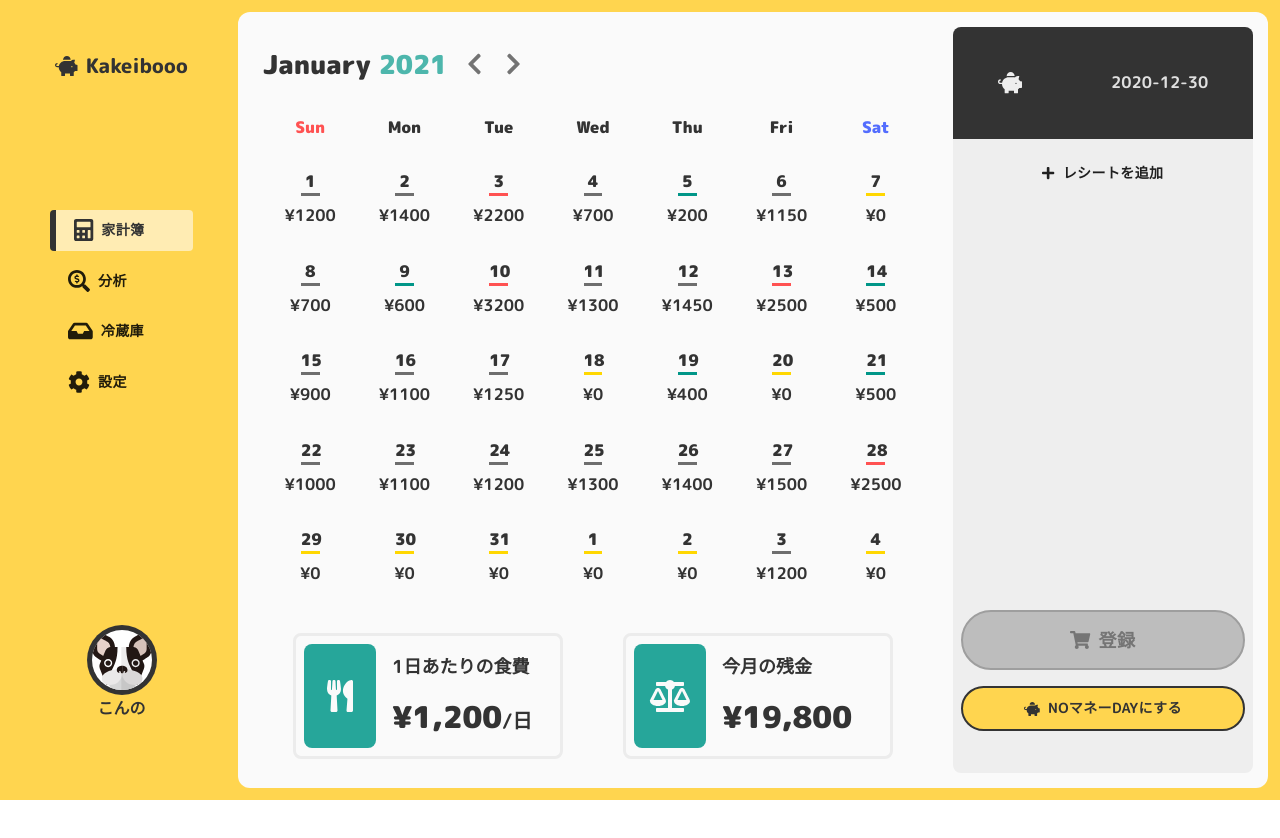
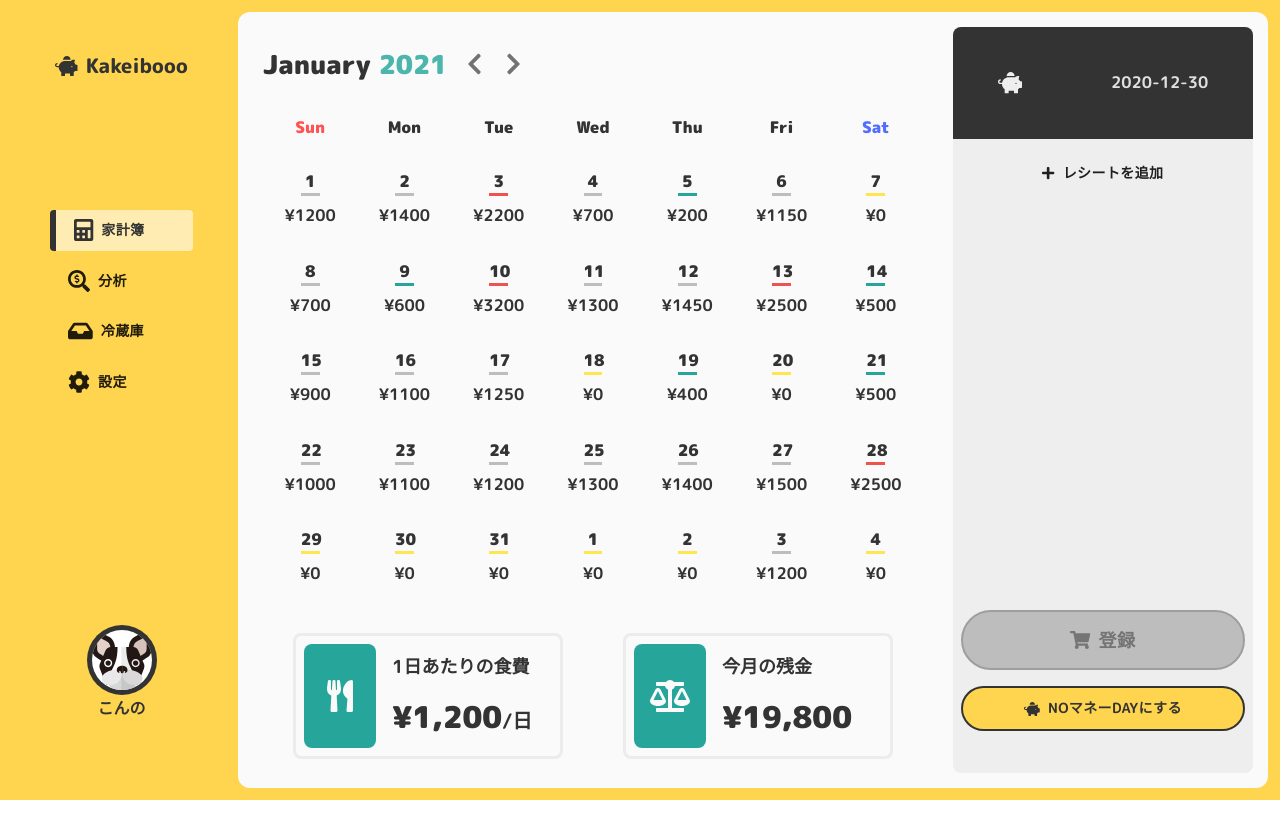
Before and after one commit to konno-yu/kakeibooo-react, a React (Create React App) app: page /household in a window 1280 px wide. Built offline with nearby package versions, Linux system fonts and the light colour scheme.

Commit message:
:notebook: Edit calendar date's border line color

```diff
--- a/src/household/ExpenseCalendar.scss
+++ b/src/household/ExpenseCalendar.scss
@@ -69,19 +69,19 @@
                 }
 
                 .green {
-                    border-bottom: 3px solid #009688;
+                    border-bottom: 3px solid #26A69A;
                 }
 
                 .red {
-                    border-bottom: 3px solid #FF5252;
+                    border-bottom: 3px solid #EF5350;
                 }
 
                 .gray {
-                    border-bottom: 3px solid #6E6E6E;
+                    border-bottom: 3px solid #BDBDBD;
                 }
 
                 .gold {
-                    border-bottom: 3px solid gold;
+                    border-bottom: 3px solid #FFE54F;
                 }
 
                 .expense {
```
